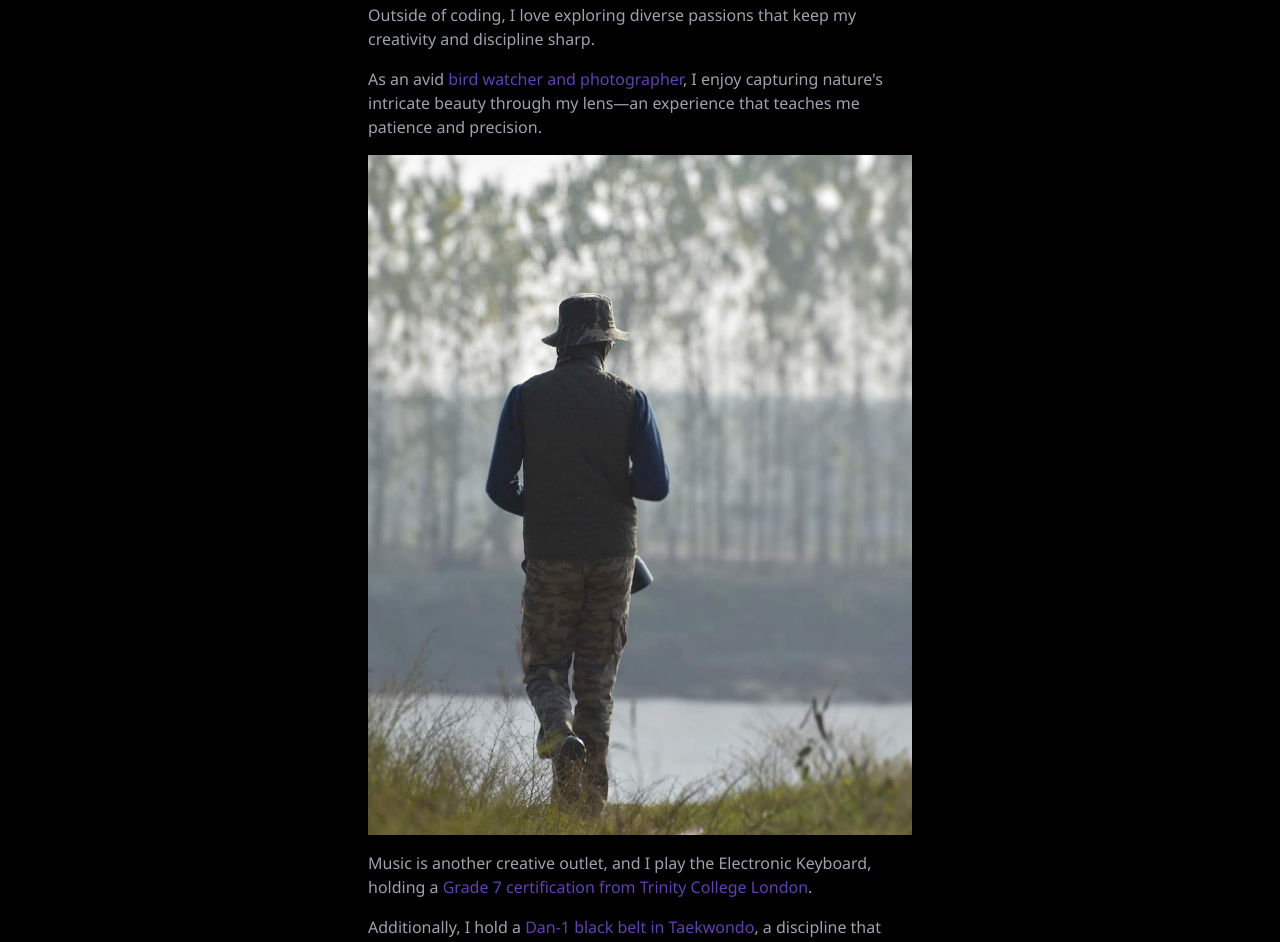
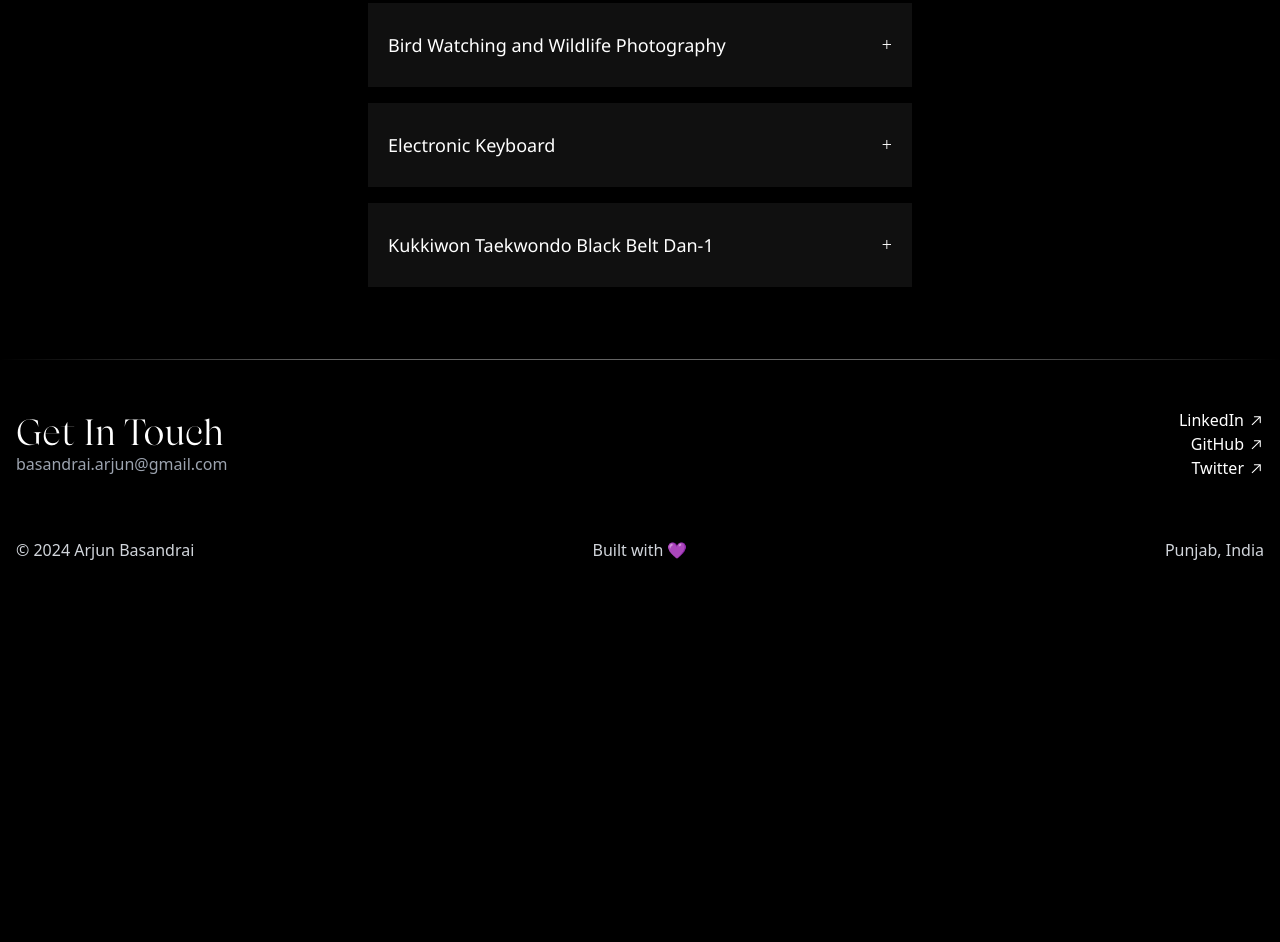
Before and after one commit to ArjunBasandrai/portfolio, a Next.js app: page /about in a window 1280 px wide. Shown: the part 1360-2302 px from the top of the page. After the commit the page ends 1954 px from the top, so only its background shows below. Built offline with nearby package versions, Linux system fonts and the light colour scheme.

Commit message:
feat: updated hobbies section

```diff
--- a/src/app/about/page.tsx
+++ b/src/app/about/page.tsx
@@ -3,9 +3,11 @@ import "../../styles/globals.css";
 import aboutImage from "../../images/about.jpg"
 import natureAboutImage from "../../images/nature_about.jpg"
 import taekwondoAboutImage from "../../images/taekwondo_about.jpg"
+
 import Image from "next/image";
 import FadedSeparator from "@/components/FadedSeparator";
 import Footer from "@/components/Footer";
+import HobbyAccordion from "@/components/HobbyAccordion";
 
 export const metadata = {
     title: "Arjun Basandrai | About",
@@ -93,13 +95,47 @@ export default function AboutPage() {
 
                 <div className="mt-12 mb-10 p-4">
                     <h4 className="text-3xl font-Apparel mb-4">Hobbies</h4>
-                    <p className="mb-4 text-gray-400 font-NotoSans">Outside of coding, I love exploring diverse passions that keep my creativity and discipline sharp.</p>
-                    <p className="mb-4 text-gray-400 font-NotoSans">As an avid <span className="text-violet-500/70">bird watcher and photographer</span>, I enjoy capturing nature&apos;s intricate beauty through my lens—an experience that teaches me patience and precision.</p>
-                    <Image src={natureAboutImage} alt="Nature" className="w-full h-auto mb-4" />
-                    <p className="mb-4 text-gray-400 font-NotoSans">Music is another creative outlet, and I play the Electronic Keyboard, holding a <span className="text-violet-500/70">Grade 7 certification from Trinity College London</span>.</p>
-                    <p className="mb-4 text-gray-400 font-NotoSans">Additionally, I hold a <span className="text-violet-500/70">Dan-1 black belt in Taekwondo</span>, a discipline that keeps me grounded, resilient, and ready to tackle challenges head-on.</p>
-                    <Image src={taekwondoAboutImage} alt="Nature" className="w-full h-auto mb-4" />
+                    <HobbyAccordion title="Bird Watching and Wildlife Photography">
+                        <p>
+                            I have a deep passion for <span className="text-violet-500/90">bird watching and photography</span>.
+                            Spending time outdoors with my camera allows me to notice the fine details
+                            in nature that often go unseen.
+                            <br /><br />
+                            For me, each outing is a way to slow down, observe, and appreciate the beauty around me.
+                            Photographing birds requires quiet focus and patience and these moments outdoors give me both calm and discipline,
+                            which carry over into other parts of my life.
+                        </p>
+                        <Image
+                            src={natureAboutImage}
+                            alt="Nature"
+                            className="w-full h-auto mt-3 rounded"
+                        />
+                    </HobbyAccordion>
 
+                    <HobbyAccordion title="Electronic Keyboard">
+                        <p>
+                            Music has always been another creative outlet for me, and I play the Electronic Keyboard.
+                            Over the years, I have explored different styles of music and learned how each one brings
+                            out a new way of expression. I also hold a <span className="text-violet-500/90">Grade 7 certification from Trinity College London</span>,
+                            which reflects the effort and discipline I have put into my training.
+                            Playing music provides me balance and a sense of flow
+                            that complements my work in other areas of life.
+                        </p>
+                    </HobbyAccordion>
+
+                    <HobbyAccordion title="Kukkiwon Taekwondo Black Belt Dan-1">
+                        <p>
+                            I also hold a <span className="text-violet-500/70">Dan-1 black belt in Taekwondo</span>.
+                            Practicing Taekwondo helps me stay active and focused. The training help me build strength and sharpens
+                            reflexes and challenges me to think quickly and adapt. It is a practice that keeps
+                            me alert and steady in both body and mind.
+                        </p>
+                        <Image
+                            src={taekwondoAboutImage}
+                            alt="Taekwondo"
+                            className="w-full h-auto mt-3 rounded"
+                        />
+                    </HobbyAccordion>
                 </div>
             </div>
             <FadedSeparator />
--- /dev/null
+++ b/src/components/HobbyAccordion.tsx
@@ -0,0 +1,41 @@
+"use client";
+import { useState, ReactNode } from "react";
+
+interface HobbyAccordionProps {
+  title: string;
+  children: ReactNode;
+}
+
+const HobbyAccordion: React.FC<HobbyAccordionProps> = ({ title, children }) => {
+  const [isOpen, setIsOpen] = useState(false);
+
+  return (
+    <div className="mb-4 overflow-hidden">
+      <button
+        onClick={() => setIsOpen(!isOpen)}
+        className="w-full text-left bg-darkGray text-white px-5 py-7 font-NotoSans text-lg flex justify-between items-center"
+      >
+        {title}
+        <span
+          className={`text-white font-Bodoni transform transition-transform duration-300 ease-in-out ${
+            isOpen ? "rotate-45" : "rotate-0"
+          }`}
+        >
+          +
+        </span>
+      </button>
+
+      <div
+        className={`transition-all duration-500 ease-in-out overflow-hidden ${
+          isOpen ? "max-h-[1000px] opacity-100" : "max-h-0 opacity-0"
+        }`}
+      >
+        <div className="p-4 bg-gray-300/10 text-gray-300 font-NotoSans">
+          {children}
+        </div>
+      </div>
+    </div>
+  );
+};
+
+export default HobbyAccordion;
```
